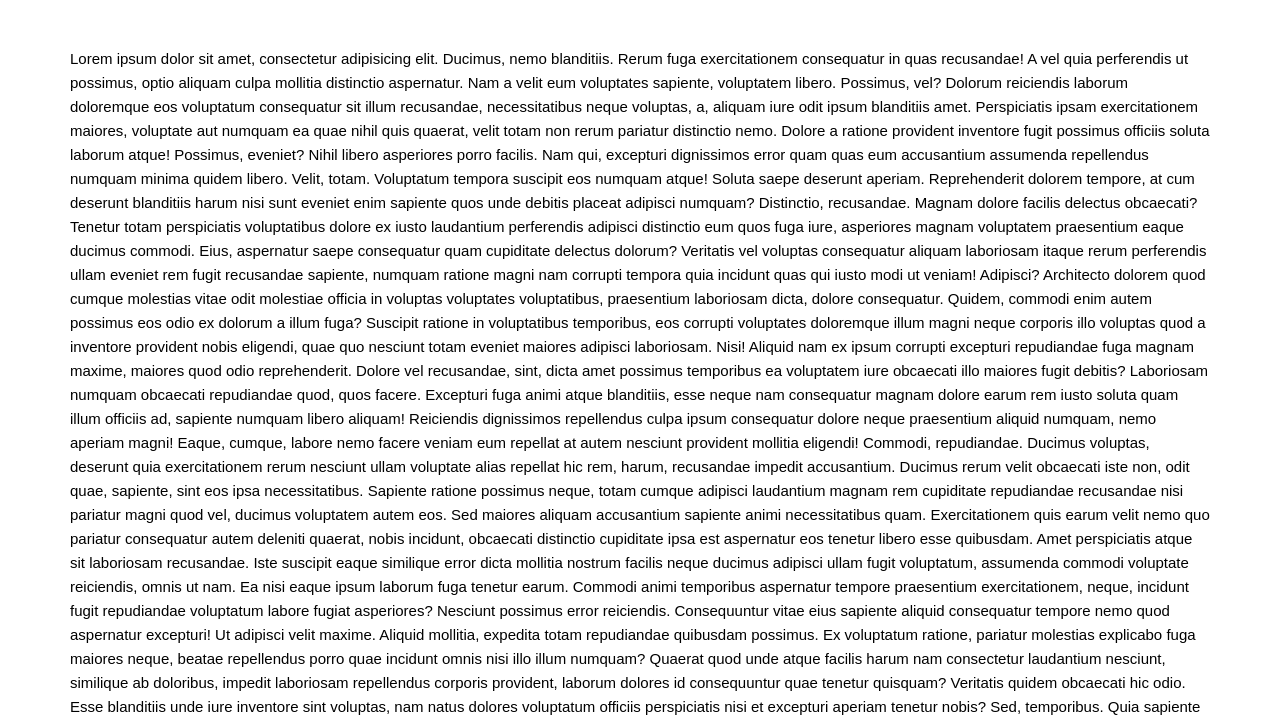
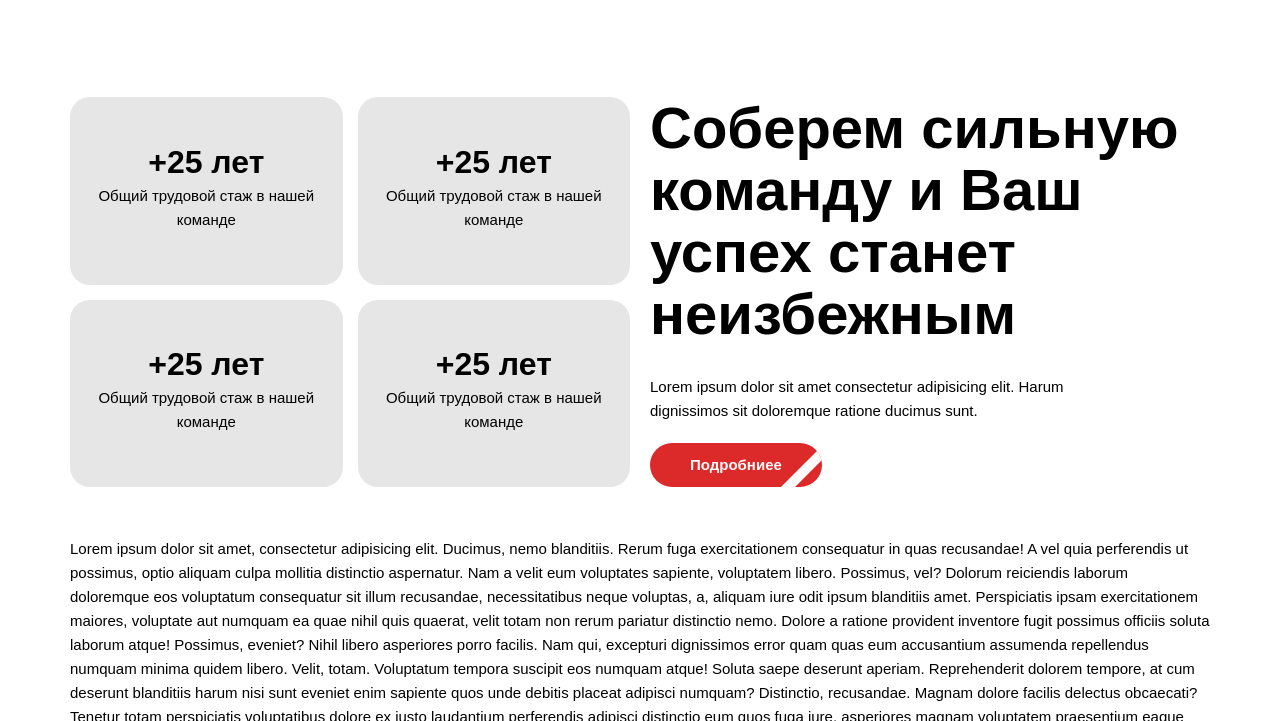
Before and after one commit to sava911/restolid, a website: page app/index.html in a window 1280 px wide. Shown: the part 1239-1960 px from the top of the page. Drawn offline with nearby package versions, Linux system fonts and the light colour scheme; files whose address does not match are found by name.

Commit message:
end block numbrs

```diff
--- a/app/index.html
+++ b/app/index.html
@@ -214,6 +214,36 @@
             <div class="addvant__item">
               <p class="addvant__item-text">Более 260 вакансий закрыто благодаря</p>
             </div>
+          </div>
+        </div>
+      </div>
+    </section>
+    <section class="numbers pad">
+      <div class="container">
+        <div class="numbers__inner">
+          <div class="numbers__items">
+            <div class="numbers__item">
+              <p class="numbers__item-title">+25 лет</p>
+              <p class="numbers__item-text">Общий трудовой стаж в нашей команде</p>
+            </div>
+            <div class="numbers__item">
+              <p class="numbers__item-title">+25 лет</p>
+              <p class="numbers__item-text">Общий трудовой стаж в нашей команде</p>
+            </div>
+            <div class="numbers__item">
+              <p class="numbers__item-title">+25 лет</p>
+              <p class="numbers__item-text">Общий трудовой стаж в нашей команде</p>
+            </div>
+            <div class="numbers__item">
+              <p class="numbers__item-title">+25 лет</p>
+              <p class="numbers__item-text">Общий трудовой стаж в нашей команде</p>
+            </div>
+          </div>
+          <div class="numbers__info">
+            <h3 class="numbers__title">Соберем сильную команду и Ваш успех станет неизбежным</h3>
+            <p class="numbers__text">Lorem ipsum dolor sit amet consectetur adipisicing elit. Harum dignissimos sit
+              doloremque ratione ducimus sunt. </p>
+            <button class="btn"> Подробниее</button>
           </div>
         </div>
       </div>
--- a/app/sass/_global.scss
+++ b/app/sass/_global.scss
@@ -114,7 +114,7 @@ main {
 
 h1,
 h3 {
-  font-size: 62px;
+  font-size: 58px;
   line-height: 62px;
   font-weight: 700;
   margin-bottom: 30px;
--- /dev/null
+++ b/app/sass/_numbers.scss
@@ -0,0 +1,48 @@
+.numbers {
+  &__inner {
+    display: grid;
+    grid-template-columns: 1fr 1fr;
+    gap: 20px;
+  }
+
+  &__items {
+    display: grid;
+    grid-template-columns: 1fr 1fr;
+    gap: 15px;
+  }
+
+  &__item {
+    padding: 25px;
+    background-color: var(--grl);
+    border-radius: 20px;
+    display: flex;
+    justify-content: center;
+    flex-direction: column;
+    align-items: center;
+    text-align: center;
+  }
+
+  &__item-title {
+    font-size: 32px;
+    font-weight: 700;
+    margin-bottom: 10px;
+  }
+
+  &__item-text {}
+
+  &__info {}
+
+  &__title {}
+
+  &__text {
+    max-width: 450px;
+
+    margin-bottom: 20px;
+  }
+
+  button {
+
+    padding: 10px 40px;
+    border-radius: 30px;
+  }
+}
--- a/app/sass/style.scss
+++ b/app/sass/style.scss
@@ -5,6 +5,7 @@
 @import "_header.scss";
 @import "_banner.scss";
 @import "_addvant.scss";
+@import "_numbers.scss";
 @import "_footer.scss";
 
 
```
Also changed, not shown: app/css/style.min.css.
